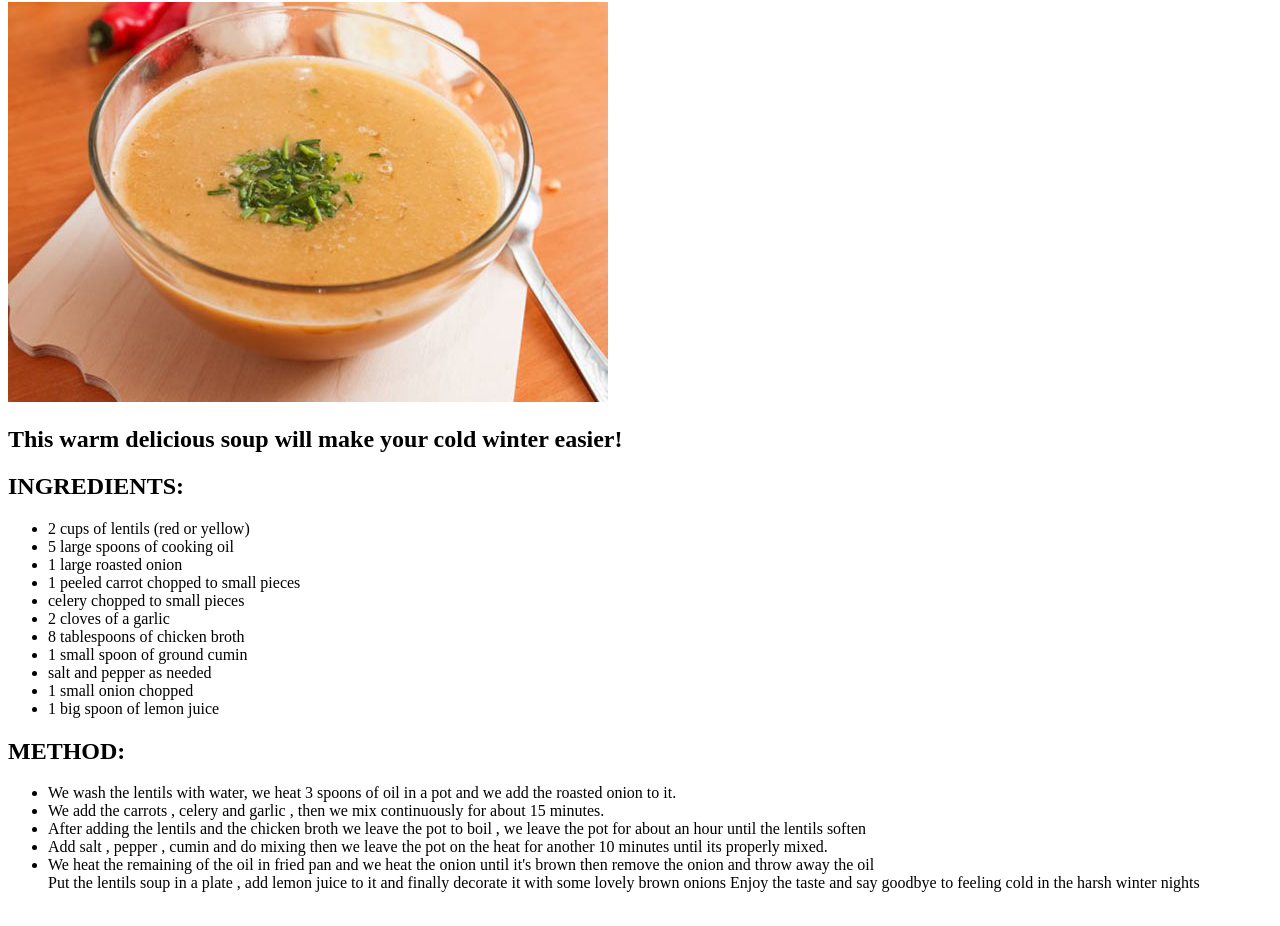
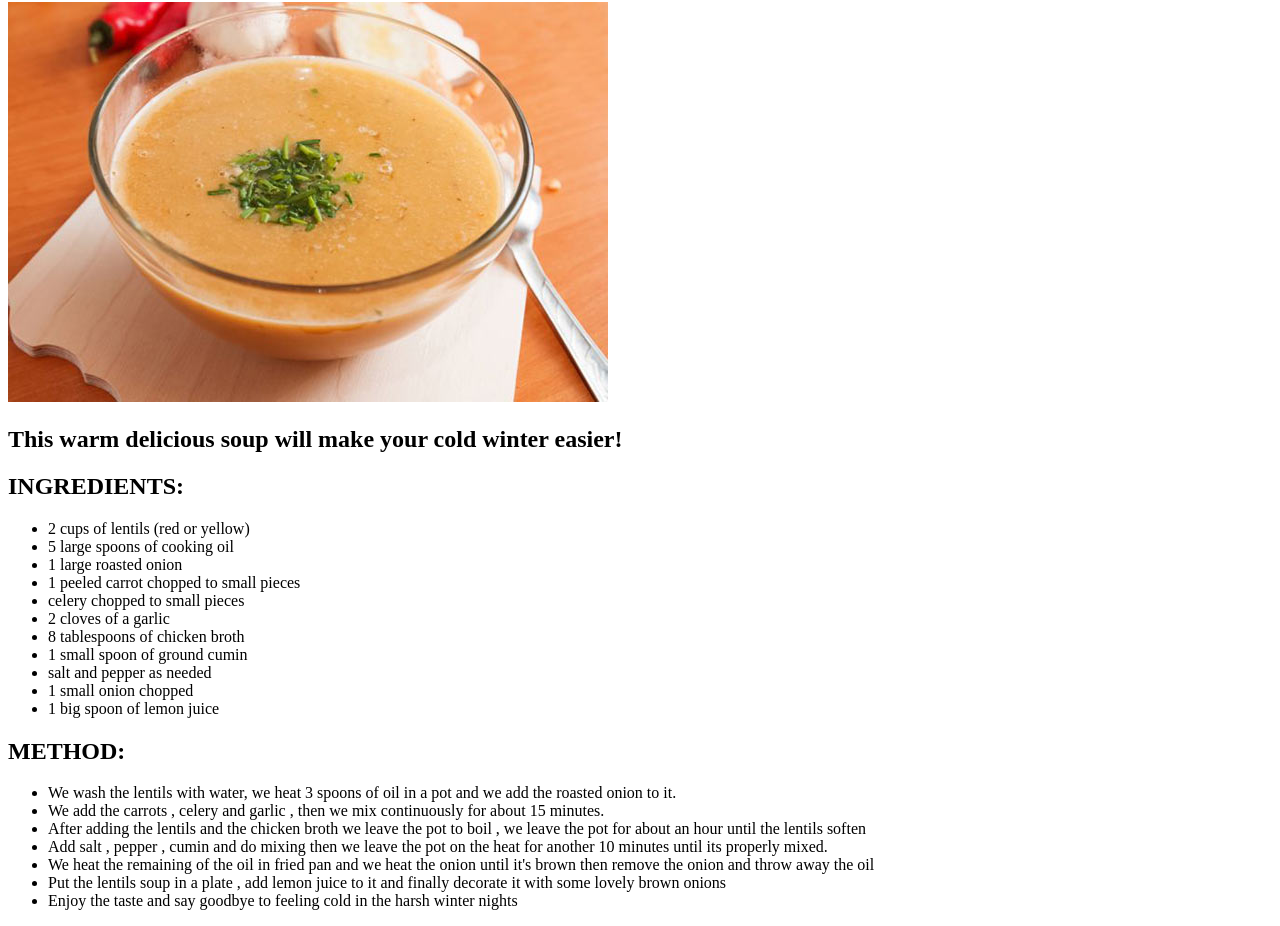
Before and after one commit to emShalaby/odin-recipes, a plain HTML site: page lentils-soup/lentils-soup.html in a window 1280 px wide. Shown: the part 78-1004 px from the top of the page. Drawn offline with Linux system fonts and the light colour scheme.

Commit message:
fix listing mistake in lentils-soup page

```diff
--- a/lentils-soup/lentils-soup.html
+++ b/lentils-soup/lentils-soup.html
@@ -63,11 +63,12 @@
 
 
 
-            Put the lentils soup in a plate , add lemon juice to it and finally
-            decorate it with some lovely brown onions
+            <li>
+                Put the lentils soup in a plate , add lemon juice to it and finally
+                decorate it with some lovely brown onions
+            </li>
 
-
-        Enjoy the taste and say goodbye to feeling cold in the harsh winter nights
+        <li>Enjoy the taste and say goodbye to feeling cold in the harsh winter nights</li>
     </ul>
 </body>
 </html>
```
